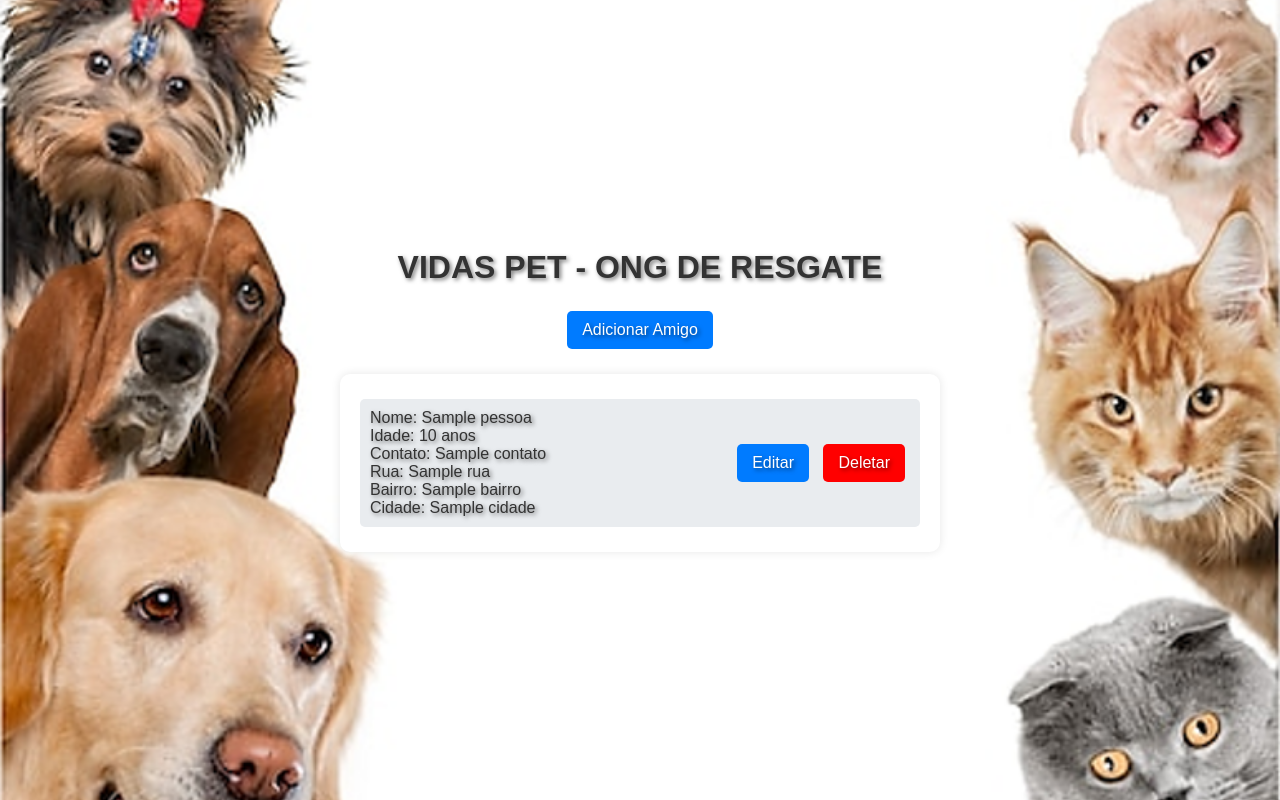
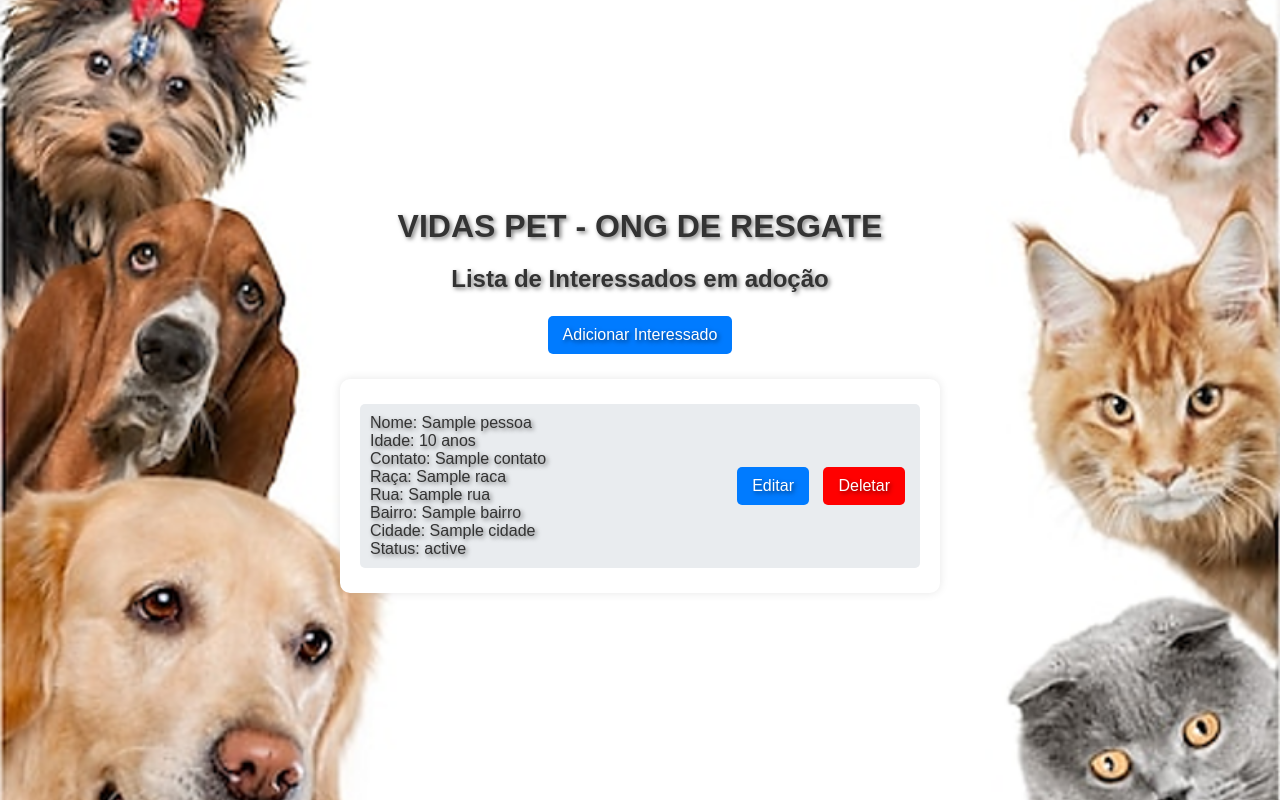
Before and after one commit to Natanaelbarboz/PET, a Flask app: template templates/index.html in a window 1280 px wide. Run offline with Flask 3, Linux system fonts and the light colour scheme; the template is opened without the code that fills it: most values are stand-ins (such as "Sample title", 1, 10 or a date in 2020).

Commit message:
Atualização

```diff
--- a/app.py
+++ b/app.py
@@ -48,16 +48,20 @@ def adicionar():
         nome = request.form['Nome']
         idade = request.form['Idade']
         contato = request.form['Contato']
+        raca = request.form['Raca']
         rua = request.form['Rua']
         bairro= request.form['Bairro']
         cidade = request.form['Cidade']
+        status = request.form['Status']
         pessoa = {
             'Nome': nome,
             'Idade': idade,
             'Contato': contato,
+            'Raca':raca,
             'Rua': rua,
             'Bairro': bairro,
-            'Cidade': cidade
+            'Cidade': cidade,
+            'Status':status
         }
         pessoas.insert_one(pessoa)  # Inserir no MongoDB
         return redirect(url_for('index'))
@@ -76,16 +80,20 @@ def editar(id):
         nome = request.form['Nome']
         idade = request.form['Idade']
         contato = request.form['Contato']
+        raca = request.form['Raca']
         rua = request.form['Rua']
         bairro = request.form['Bairro']
         cidade = request.form['Cidade']
+        status = request.form['Status']
         pessoas.update_one({'_id': ObjectId(id)}, {'$set': {
             'Nome': nome,
             'Idade': idade,
             'Contato': contato,
+            'Raca':raca,
             'Rua': rua,
             'Bairro': bairro,
-            'Cidade': cidade
+            'Cidade': cidade,
+            'Status':status
         }})
         return redirect(url_for('index'))
 
--- a/templates/adicionar.html
+++ b/templates/adicionar.html
@@ -9,15 +9,16 @@
 </head>
 <body>
     <div class="container">
-        <h1>CADASTRO AMIGO DOS PETS</h1>
+        <h1>CADASTRO DE ADOÇÃO</h1>
         <form method="POST">
             Nome: <input type="text" name="Nome"><br>
             Idade: <input type="number" name="Idade"><br>
-            Raça: <input type="text" name="Nome"><br>
+            Raça: <input type="text" name="Raca"><br>
             Contato: <input type="number" name="Contato"><br>
             Rua: <input type="text" name="Rua"><br>
             Bairro: <input type="text" name="Bairro"><br>
             Cidade: <input type="text" name="Cidade"><br>
+            Status: <input type="text" name="Status"><br>
             <button type="submit">Adicionar</button>
         </form>
     </div>
--- a/templates/editar.html
+++ b/templates/editar.html
@@ -8,14 +8,16 @@
 </head>
 <body>
     <div class="container">
-        <h1>EDITAR AMIGO DOS PETS</h1>
+        <h1>EDITAR CADASTRO DE ADOÇÃO</h1>
         <form method="POST">
             Nome: <input type="text" name="Nome" value="{{ pessoa.Nome }}"><br>
             Idade: <input type="number" name="Idade" value="{{ pessoa.Idade }}"><br>
             Contato: <input type="number" name="Contato" value="{{ pessoa.Contato }}"><br>
+            Raça: <input type="text" name="Raca" value="{{ pessoa.Raca }}"><br>
             Rua: <input type="text" name="Rua" value="{{ pessoa.Rua }}"><br>
             Bairro: <input type="text" name="Bairro" value="{{ pessoa.Bairro }}"><br>
             Cidade: <input type="text" name="Cidade" value="{{ pessoa.Cidade }}"><br>
+            Status: <input type="text" name="Status" value="{{ pessoa.Status }}"><br>
             <button type="submit">Salvar Alterações</button>
         </form>
     </div>
--- a/templates/index.html
+++ b/templates/index.html
@@ -10,7 +10,8 @@
 
     <div class="header-container">
         <h1>VIDAS PET - ONG DE RESGATE</h1>
-        <a class="btn" href="{{ url_for('adicionar') }}">Adicionar Amigo</a>
+        <h2>Lista de Interessados em adoção</h2><br>
+        <a class="btn" href="{{ url_for('adicionar') }}">Adicionar Interessado</a>
     </div>
 
     <div class="container">
@@ -21,9 +22,11 @@
                     Nome: {{ pessoa.Nome }} <br>
                     Idade: {{ pessoa.Idade }} anos <br>
                     Contato: {{ pessoa.Contato }} <br>
+                    Raça: {{ pessoa.Raca }} <br>
                     Rua: {{ pessoa.Rua }} <br>
                     Bairro: {{ pessoa.Bairro }} <br>
                     Cidade: {{ pessoa.Cidade }} <br>
+                    Status: {{ pessoa.Status }} <br>
                     <div>
                         <a class="btn" href="{{ url_for('editar', id=pessoa._id) }}">Editar</a>
                         <a class="btn" href="{{ url_for('deletar', id=pessoa._id) }}" style="background: red;">Deletar</a>
```
Also changed, not shown: img_readme/btn_excluir_web.png, img_readme/tela_cadastro_web.png, img_readme/tela_edicao_web.png, img_readme/tela_principal_web.png.
